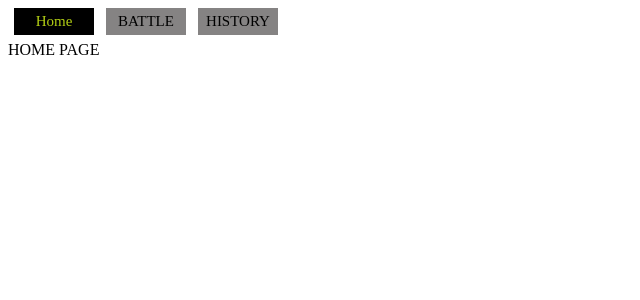
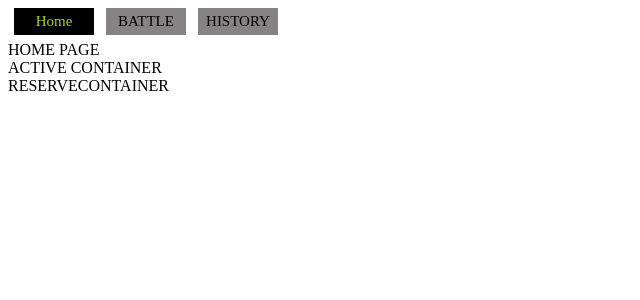
Before and after one commit to TrungCorp/phase_two_project_v4, a React (Create React App) app: page / in a window 1280 px wide. Shown: the top 300 px of the page, without its empty margins (0-640 px from the left). Built offline with nearby package versions, Linux system fonts and the light colour scheme.

Commit message:
created ActiveContainer.js and ReserveContainer.js

```diff
--- /dev/null
+++ b/src/pages/ActiveContainer.js
@@ -0,0 +1,8 @@
+function ActiveContainer(){
+    return(
+        <div>
+            ACTIVE CONTAINER
+        </div>
+    )
+}
+export default ActiveContainer
--- a/src/pages/Home.js
+++ b/src/pages/Home.js
@@ -1,5 +1,6 @@
 
-
+import ReserveContainer from "./ReserveContainer";
+import ActiveContainer from "./ActiveContainer";
 function Home(){
 
 
@@ -10,7 +11,8 @@ function Home(){
 
             </header>
             HOME PAGE
-
+            <ActiveContainer/>
+            <ReserveContainer/>
         </div>
     )
 }
--- /dev/null
+++ b/src/pages/ReserveContainer.js
@@ -0,0 +1,8 @@
+function ReserveContainer(){
+    return(
+        <div>
+            RESERVECONTAINER
+        </div>
+    )
+}
+export default ReserveContainer
```
